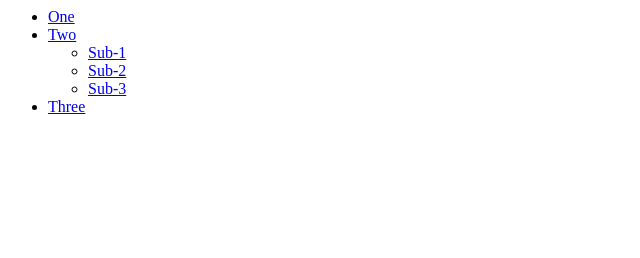
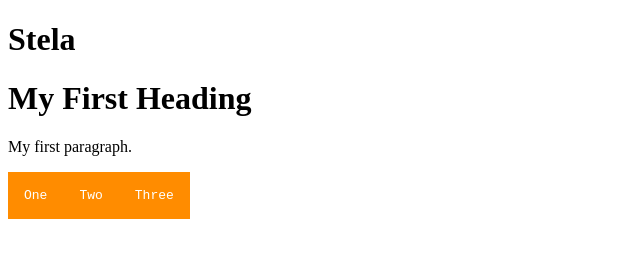
Before and after one commit to slyuts01/sandbox, a plain HTML site: page index.html in a window 1280 px wide. Shown: the whole page, without its empty margins (0-640 px from the left). Drawn offline with Linux system fonts and the light colour scheme.

Commit message:
Update index.html

```diff
--- a/index.html
+++ b/index.html
@@ -1,3 +1,17 @@
+<!DOCTYPE html>
+<html>
+  <head>
+    <title> CSS Menu Dropdown </title>
+    <link rel="stylesheet" href="styles.css">
+    <header>
+        <h1>Stela</h1>
+    </header>
+<body>
+  <header> </header>
+
+<h1>My First Heading</h1>
+<p>My first paragraph.</p>
+
 <nav role="navigation">
   <ul>
     <li><a href="#">One</a></li>
@@ -11,3 +25,6 @@
     <li><a href="#">Three</a></li>
   </ul>
 </nav>
+</body>
+
+</html>
```
